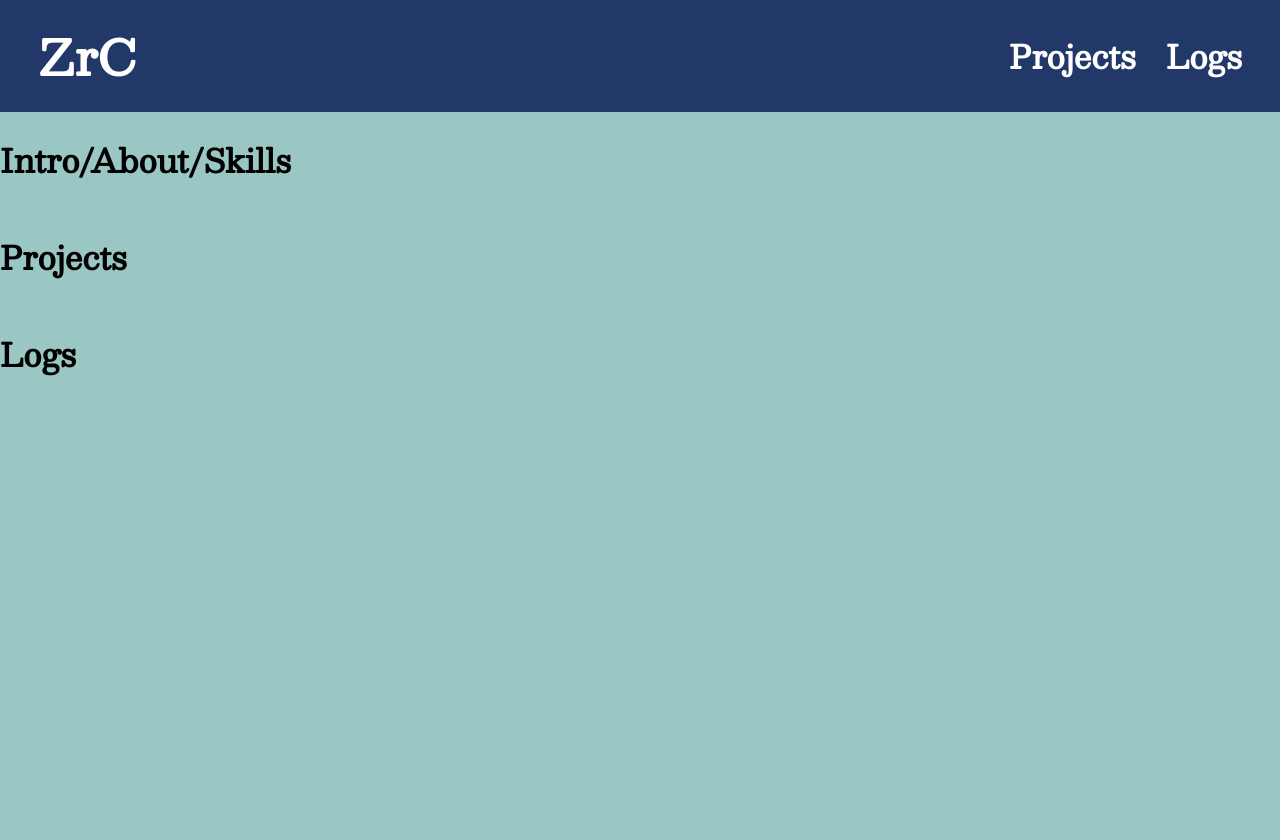
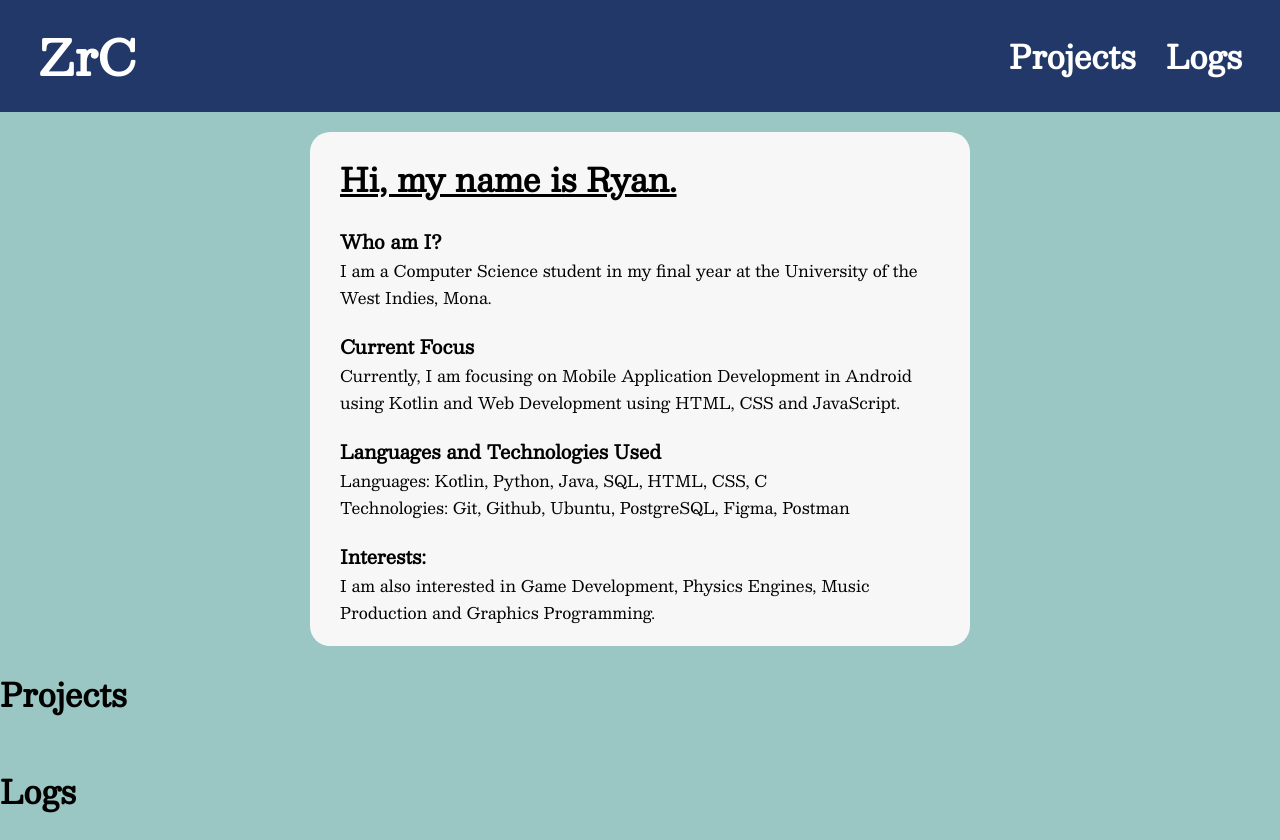
Before and after one commit to AS-Coope/as-coope.github.io, a plain HTML site: page index.html in a window 1280 px wide. Before the commit the page ends 800 px from the top, so only its background shows below. Drawn offline with nearby package versions, Linux system fonts and the light colour scheme.

Commit message:
Add fleshed out introduction to website

```diff
--- a/css/styles.css
+++ b/css/styles.css
@@ -5,7 +5,7 @@ body {
     box-sizing: border-box;
     background-color: rgb(154, 199, 195);
     margin: 0;
-    font-family: Besley, serif;
+    font-family: Besley, sans-serif;
 
     display: flex;
     flex-direction: column;
@@ -57,3 +57,41 @@ a {
     text-decoration: none;
     color: white
 }
+
+#intro {
+
+    display: flex;
+    justify-content: center;
+    padding-top: 20px;
+}
+
+.intro-container {
+
+    background-color: rgb(247, 247, 247);
+    max-width: 600px;
+    padding: 20px 30px;
+    border-radius: 20px;
+
+    display: flex;
+    flex-direction: column;
+    gap: 20px;
+}
+
+.intro-container h1 {
+
+    margin: 0;
+    padding: 0;
+    text-decoration: underline;
+}
+
+h3 {
+
+    padding: 0;
+    margin: 0;
+}
+
+p {
+
+    padding: 0;
+    margin: 0;
+}
--- a/index.html
+++ b/index.html
@@ -18,22 +18,54 @@
 
         <div class="right-links">
             <ul class="nav-sites">
-                <li><a href="#">Projects</a></li>
-                <li><a href="#">Logs</a></li>
+                <li><a href="#projects">Projects</a></li>
+                <li><a href="#logs">Logs</a></li>
             </ul>
         </div>
 
     </div>
 
-    <div class="intro">
-        <h1>Intro/About/Skills</h1>
+    <div id="intro">
+        <div class="intro-container">
+            <h1>Hi, my name is Ryan.</h1>
+            <div class="who-am-I">
+                <h3>Who am I?</h3>
+                <p>I am a Computer Science student in my final year at the University of the West Indies, Mona.</p>
+            </div>
+
+            <div class="current-focus">
+                <h3>Current Focus</h3>
+                <p>
+                    Currently, I am focusing on Mobile Application Development in Android using Kotlin
+                    and Web Development using HTML, CSS and JavaScript.
+                </p>
+            </div>
+
+            <div class="tech-lang">
+                <h3>Languages and Technologies Used</h3>
+                <p>
+                    Languages: Kotlin, Python, Java, SQL, HTML, CSS, C
+                </p>
+                <p>
+                    Technologies: Git, Github, Ubuntu, PostgreSQL, Figma, Postman
+                </p>
+            </div>
+
+            <div class="interests">
+                <h3>Interests:</h3>
+                <p>
+                    I am also interested in Game Development, Physics Engines, Music Production and Graphics
+                    Programming.
+                </p>
+            </div>
+        </div>
     </div>
 
-    <div class="projects">
+    <div id="projects">
         <h1>Projects</h1>
     </div>
 
-    <div class="blogs">
+    <div id="logs">
         <h1>Logs</h1>
     </div>
 
```
